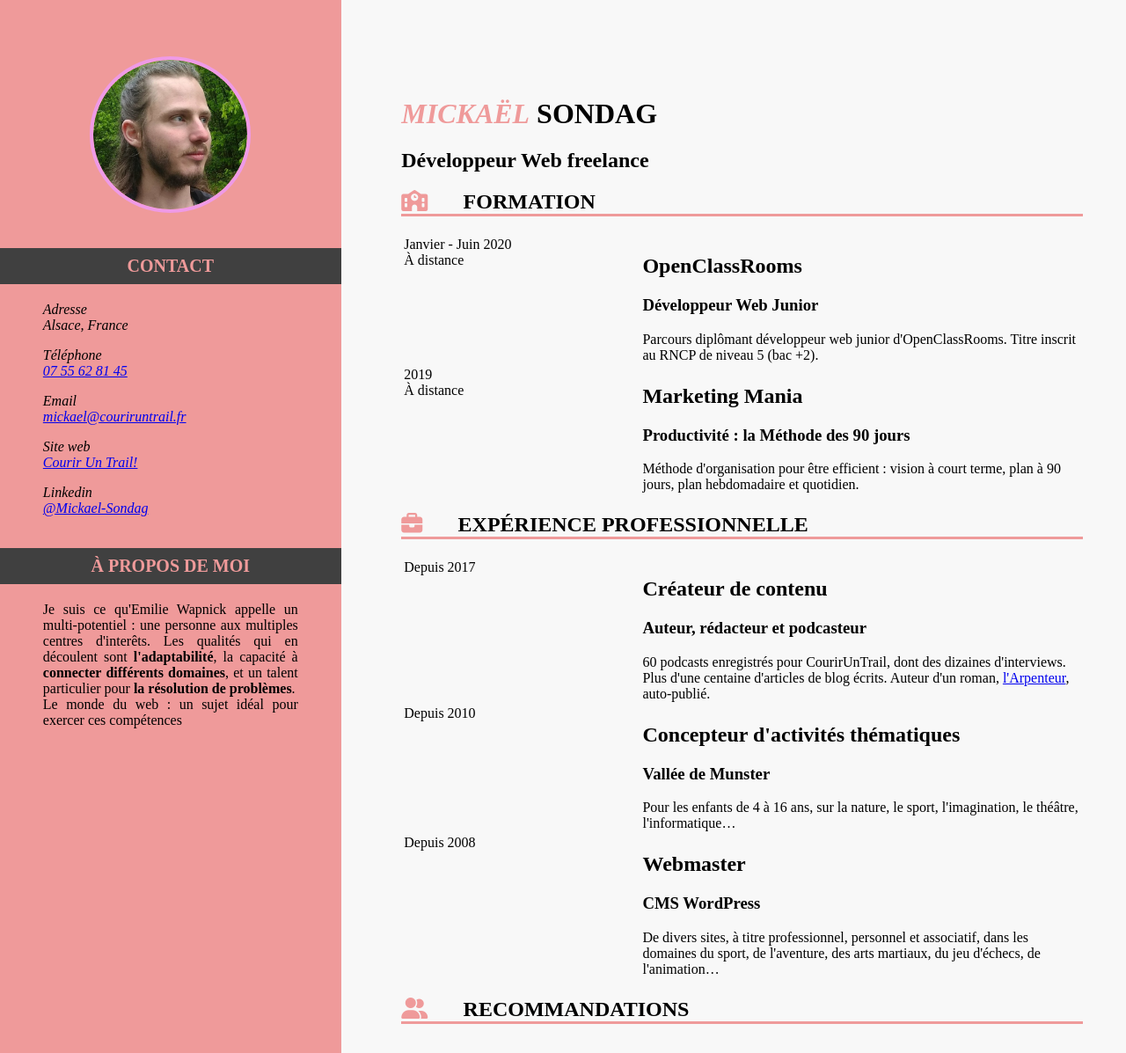
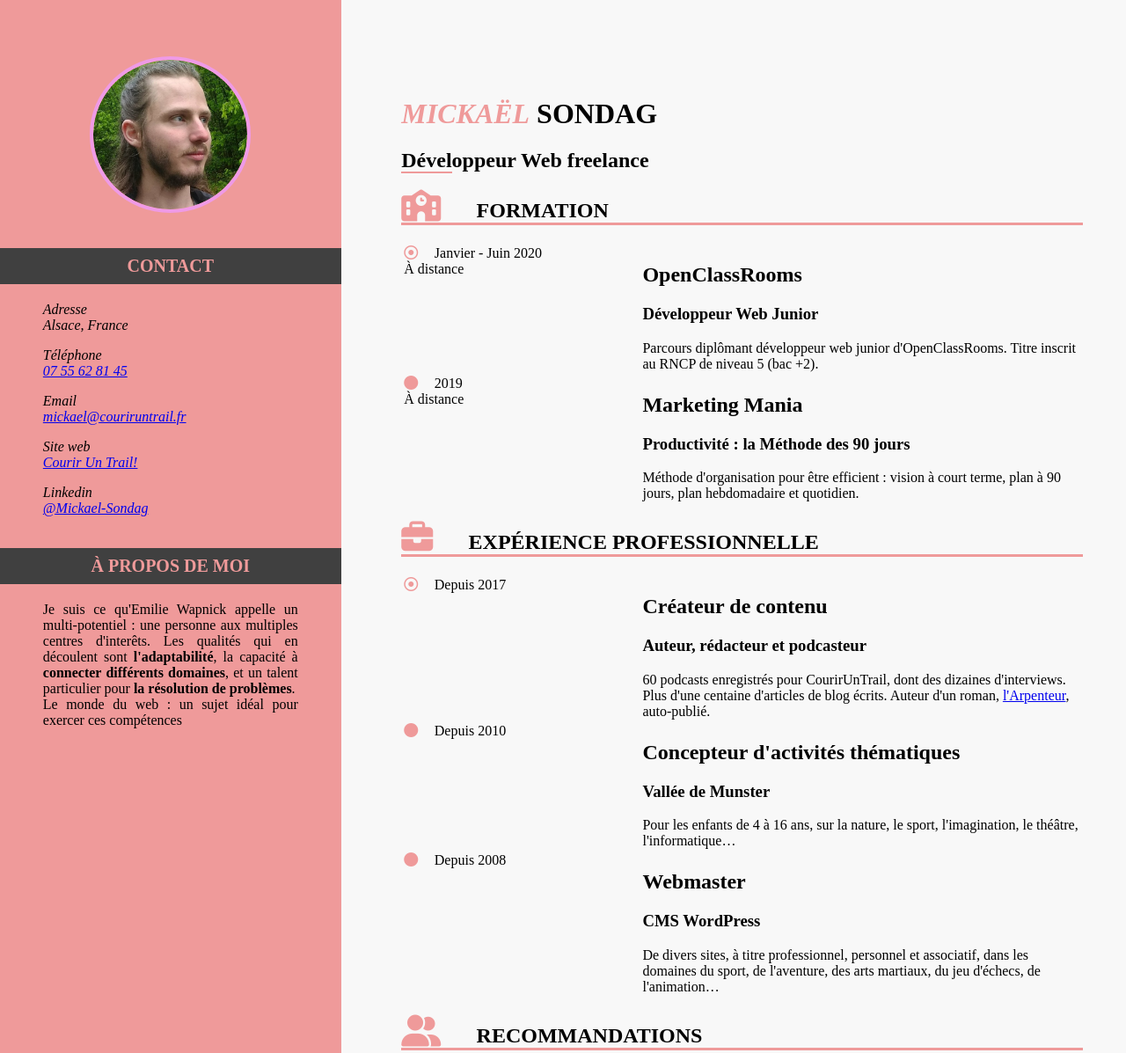
Before and after one commit to magiccerbere/magiccerbere.github.io, a plain HTML site: page index.html in a window 1280 px wide. Shown: the top 1197 px of the page at 88% size. Drawn offline with Linux system fonts and the light colour scheme.

Commit message:
CSS : Underline h2 and embed FA icons.

```diff
--- a/index.html
+++ b/index.html
@@ -5,6 +5,21 @@
         <script src="https://kit.fontawesome.com/dd5860a89a.js" crossorigin="anonymous"></script>
         <title>Mickaël Sondag, Développeur Web</title>
         <link rel="stylesheet" href="style.css">
+        <!-- Open Graph data -->
+
+        <meta property="og:title" content="Mickael Sondag, Développeur Web"/>
+        <meta property="og:type" content="website"/>
+        <meta property="og:url" content="https://www.magiccerbere.github.io"/>
+        <meta property="og:image" content="https://magiccerbere.github.io/profil_mickael_sondag.png"/>
+        <meta property="og:description" content="Cliquez ici pour découvrir le CV époustouflant de votre prochain développeur web !"/>
+
+        <!-- Twitter Card data -->
+        <meta name="twitter:card" content="summary">
+        <meta name="twitter:site" content="@publisher_handle">
+        <meta name="twitter:title" content="Mickael Sondag, Développeur web">
+        <meta name="twitter:description" content="Cliquez ici pour découvrir le CV époustouflant de votre prochain développeur web !">
+        <meta name="twitter:creator" content="@couriruntrail">
+        <meta name="twitter:image" content="https://magiccerbere.github.io/profil_mickael_sondag.png">
     </head>
     <body>
         <div id="main_wrapper">
@@ -42,20 +57,20 @@
             <div id="second_box">
                 <header>
                     <h1><em>Mickaël</em> Sondag</h1>
-                    <h2>Développeur Web freelance</h2>
+                    <h2><span id="underline">Dével</span>oppeur Web freelance</h2>
                 </header>
                 <section id="formation">
                     <h1><i class="fas fa-school"></i>Formation</h1>
                     <table>
                         <tr>
-                            <td class="first_column">Janvier - Juin 2020<br/>À distance</td>
+                            <td class="first_column"><i class="far fa-dot-circle"></i>Janvier - Juin 2020<br/>À distance</td>
                             <td> <h2>OpenClassRooms</h2>
                                 <h3>Développeur Web Junior</h3>
                                 Parcours diplômant développeur web junior d'OpenClassRooms. Titre inscrit au RNCP de niveau 5 (bac +2).
                             </td>
                         </tr>
                         <tr>
-                            <td class="first_column">2019<br>À distance</td>
+                            <td class="first_column"><i class="fas fa-circle"></i>2019<br>À distance</td>
                             <td> <h2>Marketing Mania</h2>
                                 <h3>Productivité : la Méthode des 90 jours</h3>
                             Méthode d'organisation pour être efficient : vision à court terme, plan à 90 jours, plan hebdomadaire et quotidien.</td>
@@ -66,19 +81,19 @@
                     <h1><i class="fas fa-briefcase"></i>Expérience professionnelle</h1>
                     <table>
                         <tr>
-                            <td class="first_column">Depuis 2017</td>
+                            <td class="first_column"><i class="far fa-dot-circle"></i>Depuis 2017</td>
                             <td><h2>Créateur de contenu</h2>
                                 <h3>Auteur, rédacteur et podcasteur</h3>
                             60 podcasts enregistrés pour CourirUnTrail, dont des dizaines d'interviews. Plus d'une centaine d'articles de blog écrits. Auteur d'un roman, <a href="https://amzn.to/2U068Mi">l'Arpenteur</a>, auto-publié.</td>
                         </tr>
                         <tr>
-                            <td class="first_column">Depuis 2010</td>
+                            <td class="first_column"><i class="fas fa-circle"></i>Depuis 2010</td>
                             <td><h2>Concepteur d'activités thématiques</h2>
                                 <h3>Vallée de Munster</h3>
                             Pour les enfants de 4 à 16 ans, sur la nature, le sport, l'imagination, le théâtre, l'informatique…</td>
                         </tr>
                         <tr>
-                            <td class="first_column">Depuis 2008</td>
+                            <td class="first_column"><i class="fas fa-circle"></i>Depuis 2008</td>
                             <td><h2>Webmaster</h2>
                                 <h3>CMS WordPress</h3>
                                 De divers sites, à titre professionnel, personnel et associatif, dans les domaines du sport, de l'aventure, des arts martiaux, du jeu d'échecs, de l'animation…</td>
--- a/style.css
+++ b/style.css
@@ -66,6 +66,11 @@ h1
     background-color: rgb(248, 248, 248);
 }
 
+#underline
+{
+    border-bottom: 2px solid rgb(239, 154, 154);
+}
+
 em
 {
     color: rgb(239, 154, 154);
@@ -91,13 +96,26 @@ img
 h1 i
 {
     color: rgb(239,154,154);
-    margin-right: 5.2%
+    margin-right: 5.2%;
+    font-size: 1.5em;
 }
 
 .first_column
 {
     width: 35%;
     vertical-align: top;
+}
+
+.fa-circle
+{
+    color: rgb(239, 154, 154);
+    margin-right: 6.94%;
+}
+
+.fa-dot-circle
+{
+    color: rgb(239, 154, 154);
+    margin-right: 6.94%;
 }
 
 #recommandation
```
